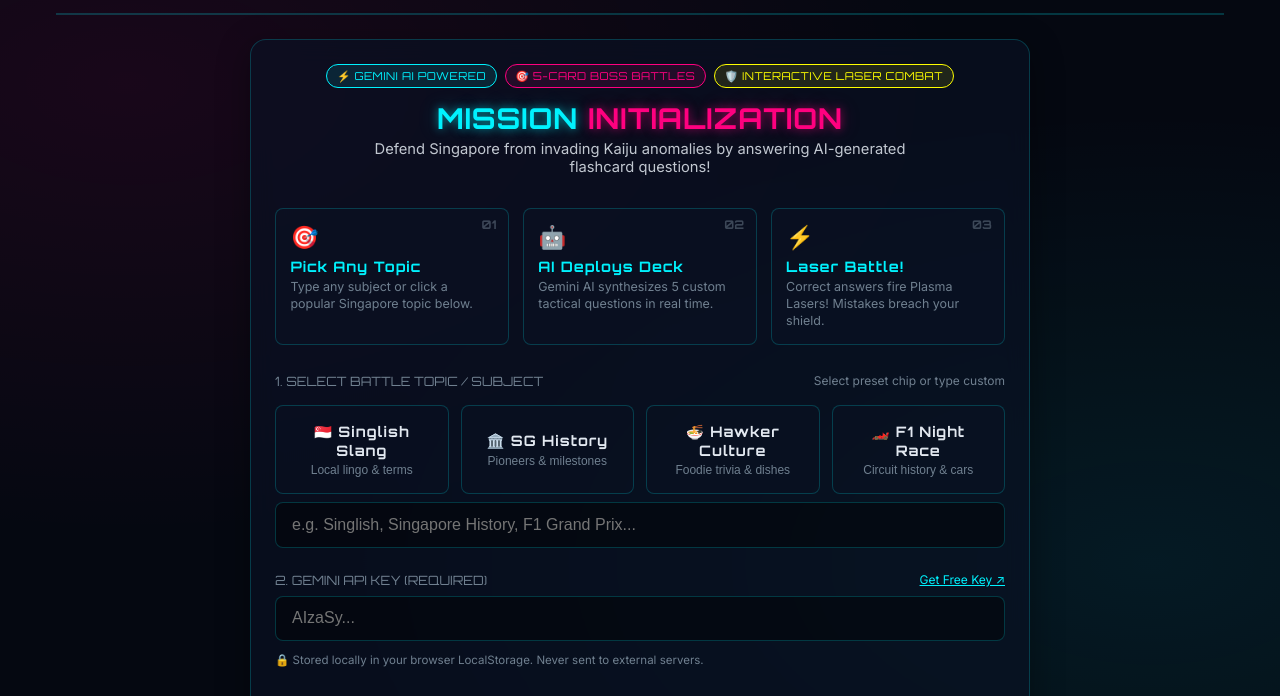
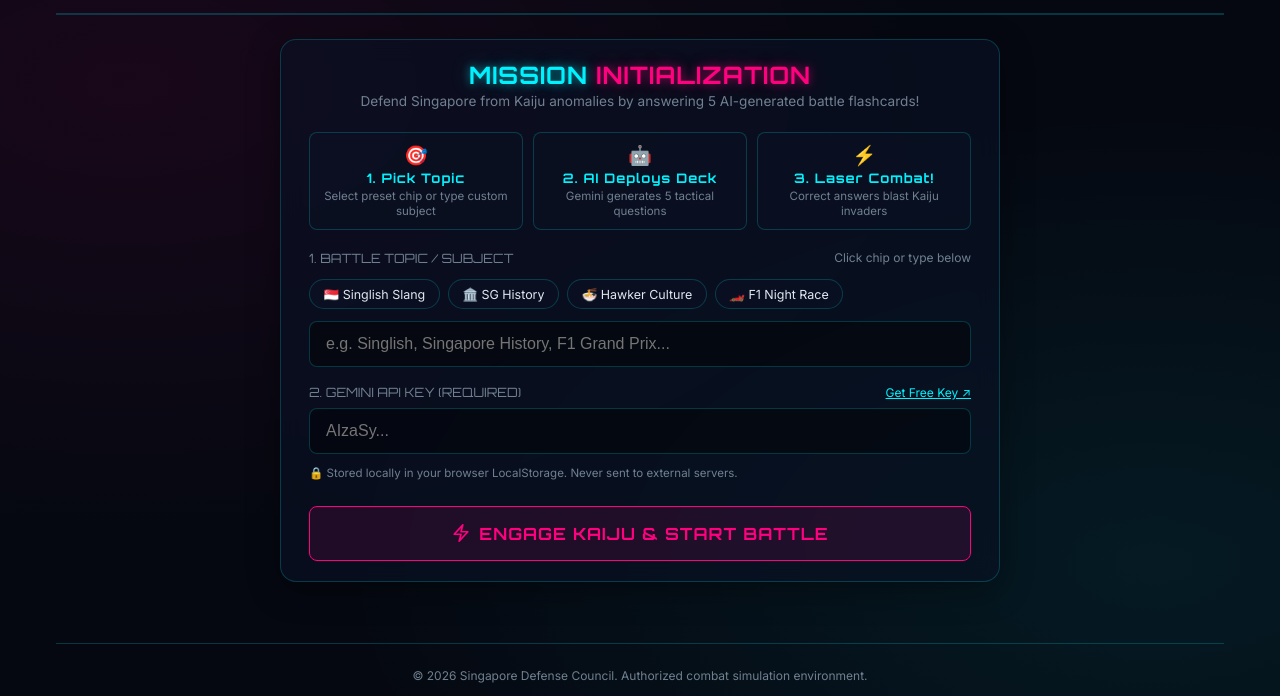
Before and after one commit to sciencenerd880/build-with-gemini-2026, a plain HTML site: page index.html in a window 1280 px wide. Shown: the part 77-773 px from the top of the page. Drawn offline with nearby package versions, Linux system fonts and the light colour scheme.

Commit message:
refactor: declutter landing page layout, convert preset cards to sleek 1-line chips, remove top badges, and increase vertical breathing room

```diff
--- a/app.js
+++ b/app.js
@@ -309,10 +309,10 @@
   dom.restartBtn.addEventListener('click', restartToSetup);
 
   // 1-Click Topic Preset Chips
-  const presetCards = document.querySelectorAll('.preset-card');
-  presetCards.forEach(card => {
+  const presetChips = document.querySelectorAll('.preset-chip');
+  presetChips.forEach(card => {
     card.addEventListener('click', () => {
-      presetCards.forEach(c => c.classList.remove('selected'));
+      presetChips.forEach(c => c.classList.remove('selected'));
       card.classList.add('selected');
       const topic = card.getAttribute('data-topic');
       if (topic && dom.topicInput) {
--- a/index.html
+++ b/index.html
@@ -36,66 +36,46 @@
 
       <!-- 1. SETUP SCREEN / LANDING PAGE -->
       <section id="setup-screen" class="panel setup-panel">
-        <!-- Hero Header & Badges -->
+        <!-- Hero Header -->
         <div class="landing-hero">
-          <div class="badge-group">
-            <span class="hero-badge badge-cyan">⚡ Gemini AI Powered</span>
-            <span class="hero-badge badge-magenta">🎯 5-Card Boss Battles</span>
-            <span class="hero-badge badge-yellow">🛡️ Interactive Laser Combat</span>
-          </div>
           <h2 class="hero-title font-tech">MISSION <span class="text-magenta">INITIALIZATION</span></h2>
           <p class="hero-subtitle">
-            Defend Singapore from invading Kaiju anomalies by answering AI-generated flashcard questions!
+            Defend Singapore from Kaiju anomalies by answering 5 AI-generated battle flashcards!
           </p>
         </div>
 
         <!-- 3-Step Core Loop Stepper Cards -->
         <div class="how-it-works-grid">
           <div class="step-card">
-            <div class="step-number">01</div>
             <div class="step-icon">🎯</div>
-            <h4>Pick Any Topic</h4>
-            <p>Type any subject or click a popular Singapore topic below.</p>
+            <h4>1. Pick Topic</h4>
+            <p>Select preset chip or type custom subject</p>
           </div>
           <div class="step-card">
-            <div class="step-number">02</div>
             <div class="step-icon">🤖</div>
-            <h4>AI Deploys Deck</h4>
-            <p>Gemini AI synthesizes 5 custom tactical questions in real time.</p>
+            <h4>2. AI Deploys Deck</h4>
+            <p>Gemini generates 5 tactical questions</p>
           </div>
           <div class="step-card">
-            <div class="step-number">03</div>
             <div class="step-icon">⚡</div>
-            <h4>Laser Battle!</h4>
-            <p>Correct answers fire Plasma Lasers! Mistakes breach your shield.</p>
+            <h4>3. Laser Combat!</h4>
+            <p>Correct answers blast Kaiju invaders</p>
           </div>
         </div>
 
         <!-- Topic Selection & Presets -->
         <div class="form-group">
-          <div class="key-label-row" style="margin-bottom: 0.5rem;">
-            <label for="topic-input" style="margin: 0;">1. Select Battle Topic / Subject</label>
-            <span style="font-size: 0.75rem; color: var(--color-text-muted);">Select preset chip or type custom</span>
+          <div class="key-label-row" style="margin-bottom: 0.35rem;">
+            <label for="topic-input" style="margin: 0;">1. Battle Topic / Subject</label>
+            <span style="font-size: 0.75rem; color: var(--color-text-muted);">Click chip or type below</span>
           </div>
 
           <!-- 1-Click Topic Chips -->
-          <div class="presets-grid" id="presets-container">
-            <button type="button" class="preset-card" data-topic="Singlish & Local Slang">
-              <h4>🇸🇬 Singlish Slang</h4>
-              <p>Local lingo & terms</p>
-            </button>
-            <button type="button" class="preset-card" data-topic="Singapore History & Heritage">
-              <h4>🏛️ SG History</h4>
-              <p>Pioneers & milestones</p>
-            </button>
-            <button type="button" class="preset-card" data-topic="Singapore Hawker Food">
-              <h4>🍜 Hawker Culture</h4>
-              <p>Foodie trivia & dishes</p>
-            </button>
-            <button type="button" class="preset-card" data-topic="F1 Singapore Grand Prix">
-              <h4>🏎️ F1 Night Race</h4>
-              <p>Circuit history & cars</p>
-            </button>
+          <div class="preset-chips-row" id="presets-container">
+            <button type="button" class="preset-chip" data-topic="Singlish & Local Slang">🇸🇬 Singlish Slang</button>
+            <button type="button" class="preset-chip" data-topic="Singapore History & Heritage">🏛️ SG History</button>
+            <button type="button" class="preset-chip" data-topic="Singapore Hawker Food">🍜 Hawker Culture</button>
+            <button type="button" class="preset-chip" data-topic="F1 Singapore Grand Prix">🏎️ F1 Night Race</button>
           </div>
 
           <input type="text" id="topic-input" class="form-input" placeholder="e.g. Singlish, Singapore History, F1 Grand Prix..." aria-required="true">
--- a/styles.css
+++ b/styles.css
@@ -202,44 +202,23 @@
 .setup-panel {
   display: flex;
   flex-direction: column;
-  gap: 1.5rem;
-  max-width: 780px;
+  gap: 1.1rem;
+  max-width: 720px;
   margin: auto;
   width: 100%;
+  padding: 1.25rem 1.75rem;
 }
 
 .landing-hero {
   text-align: center;
-  margin-bottom: 0.25rem;
+  margin-bottom: 0.15rem;
 }
 
-.badge-group {
-  display: flex;
-  justify-content: center;
-  gap: 0.5rem;
-  flex-wrap: wrap;
-  margin-bottom: 0.75rem;
-}
-
-.hero-badge {
-  font-family: var(--font-display);
-  font-size: 0.68rem;
-  padding: 0.25rem 0.6rem;
-  border-radius: 20px;
-  border: 1px solid var(--color-border);
-  text-transform: uppercase;
-  letter-spacing: 0.5px;
-}
-
-.badge-cyan { background: rgba(0, 242, 254, 0.1); color: var(--color-cyan); border-color: var(--color-cyan); }
-.badge-magenta { background: rgba(255, 0, 127, 0.1); color: var(--color-magenta); border-color: var(--color-magenta); }
-.badge-yellow { background: rgba(254, 254, 0, 0.1); color: var(--color-yellow); border-color: var(--color-yellow); }
-
 .hero-title {
-  font-size: 1.8rem;
+  font-size: 1.5rem;
   color: var(--color-cyan);
   text-shadow: var(--glow-cyan);
-  margin-bottom: 0.25rem;
+  margin-bottom: 0.2rem;
 }
 
 .text-magenta {
@@ -248,9 +227,8 @@
 }
 
 .hero-subtitle {
-  color: var(--color-text);
-  font-size: 0.92rem;
-  opacity: 0.85;
+  color: var(--color-text-muted);
+  font-size: 0.85rem;
   max-width: 580px;
   margin: 0 auto;
 }
@@ -258,52 +236,78 @@
 /* 3-Step How It Works Grid */
 .how-it-works-grid {
   display: grid;
-  grid-template-columns: repeat(auto-fit, minmax(200px, 1fr));
-  gap: 0.85rem;
-  margin-block: 0.25rem;
+  grid-template-columns: repeat(auto-fit, minmax(180px, 1fr));
+  gap: 0.65rem;
+  margin-block: 0.15rem;
 }
 
 .step-card {
   background: rgba(10, 18, 36, 0.5);
   border: 1px solid var(--color-border);
   border-radius: var(--radius-md);
-  padding: 0.9rem;
-  position: relative;
+  padding: 0.65rem 0.85rem;
+  display: flex;
+  flex-direction: column;
+  align-items: center;
+  text-align: center;
   transition: transform var(--transition-speed), border-color var(--transition-speed);
 }
 
 .step-card:hover {
   transform: translateY(-2px);
   border-color: var(--color-cyan);
-  box-shadow: 0 4px 16px rgba(0, 242, 254, 0.15);
-}
-
-.step-number {
-  position: absolute;
-  top: 0.5rem;
-  right: 0.75rem;
-  font-family: var(--font-display);
-  font-size: 0.75rem;
-  font-weight: 700;
-  color: var(--color-text-muted);
-  opacity: 0.5;
+  box-shadow: 0 4px 12px rgba(0, 242, 254, 0.15);
 }
 
 .step-icon {
-  font-size: 1.4rem;
-  margin-bottom: 0.35rem;
+  font-size: 1.2rem;
+  margin-bottom: 0.2rem;
 }
 
 .step-card h4 {
-  font-size: 0.9rem;
+  font-size: 0.82rem;
   color: var(--color-cyan);
+  margin-bottom: 0.15rem;
+}
+
+.step-card p {
+  font-size: 0.72rem;
+  color: var(--color-text-muted);
+  line-height: 1.3;
+}
+
+/* 1-Click Topic Preset Chips */
+.preset-chips-row {
+  display: flex;
+  flex-wrap: wrap;
+  gap: 0.5rem;
   margin-bottom: 0.25rem;
 }
 
-.step-card p {
+.preset-chip {
+  background: rgba(10, 18, 36, 0.6);
+  border: 1px solid var(--color-border);
+  color: var(--color-text);
+  padding: 0.4rem 0.85rem;
+  border-radius: 20px;
   font-size: 0.78rem;
-  color: var(--color-text-muted);
-  line-height: 1.35;
+  cursor: pointer;
+  transition: all var(--transition-speed);
+  font-family: var(--font-body);
+}
+
+.preset-chip:hover {
+  border-color: var(--color-cyan);
+  background: rgba(0, 242, 254, 0.1);
+  color: var(--color-cyan);
+  box-shadow: 0 0 8px rgba(0, 242, 254, 0.2);
+}
+
+.preset-chip.selected {
+  border-color: var(--color-magenta);
+  background: rgba(255, 0, 127, 0.15);
+  color: var(--color-magenta);
+  box-shadow: 0 0 10px rgba(255, 0, 127, 0.3);
 }
 
 /* Key Helper Row */
```
Also changed, not shown: screenshot.png.
